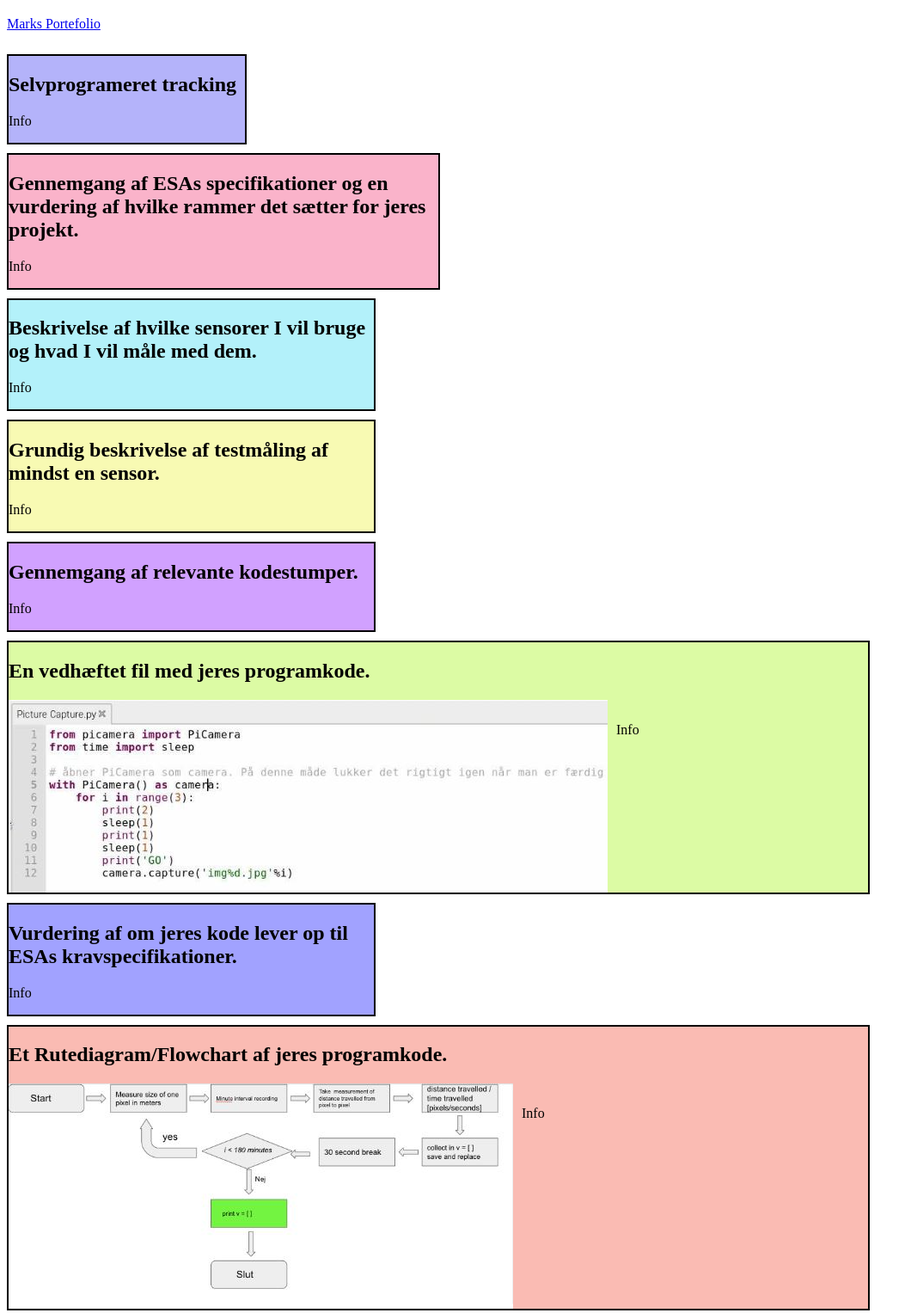
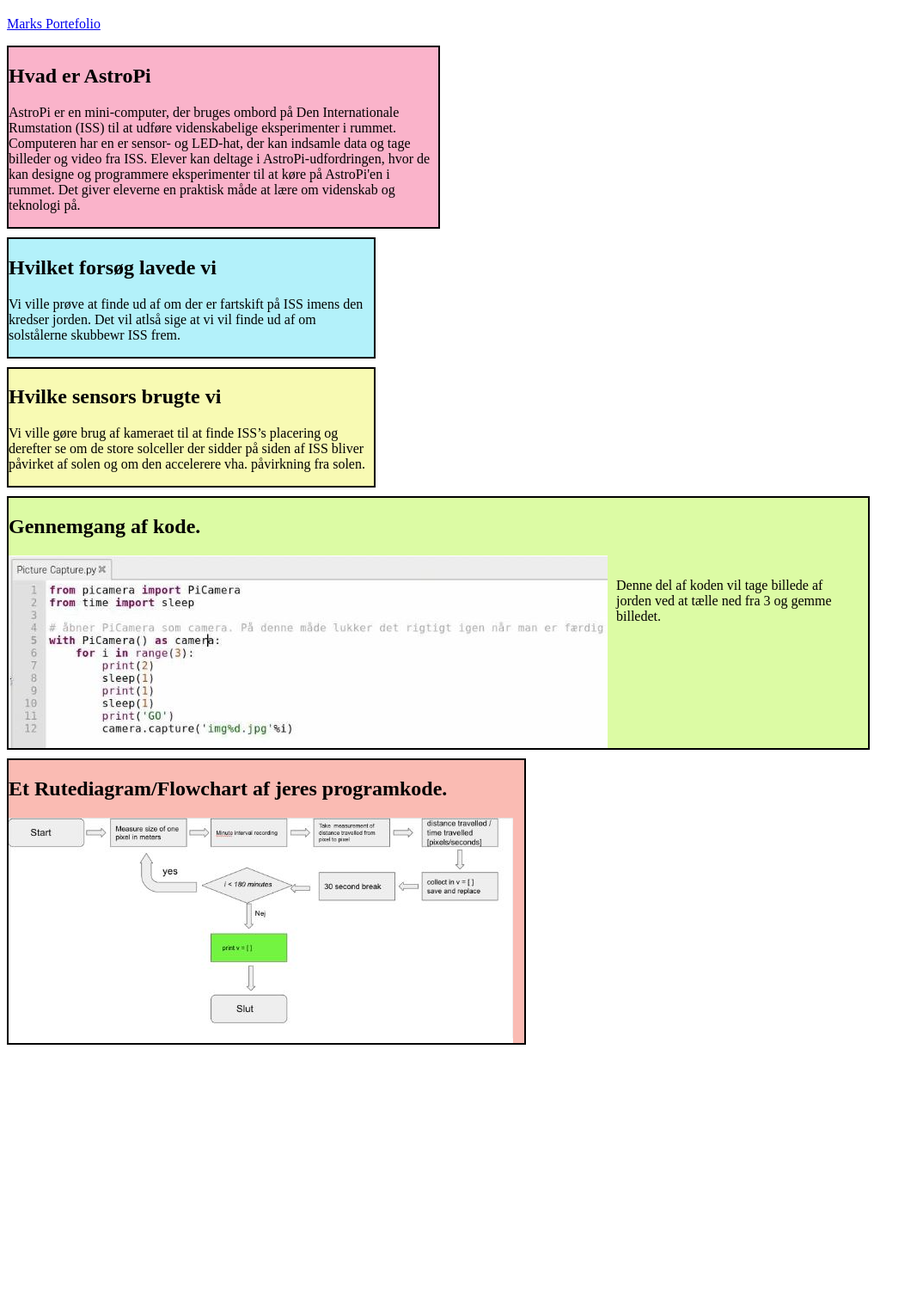
Before and after one commit to MarkKondoskal/Logbog, a plain HTML site: page IndexMEPortefolie.html in a window 1280 px wide. Shown: the part 61-1588 px from the top of the page at 86% size, without its empty margins (0-1067 px from the left). After the commit the page ends 1284 px from the top, so only its background shows below. Drawn offline with Linux system fonts and the light colour scheme.

Commit message:
Add files via upload

```diff
--- a/IndexMEPortefolie.html
+++ b/IndexMEPortefolie.html
@@ -10,77 +10,50 @@
     ESAs Mission Space Lab
 </h1>
 <p>
-    <a href="main.html"> Marks Portefolio </a>
+    <a href="index.html"> Marks Portefolio </a>
 </p>
 
 <body>
-    <div class="old">
-        <div class="box1">
-            <h2>
-                Selvprogrameret tracking
-            </h2>
-            <p>
-                Info
-            </p>
-        </div>
 
         <div class="box2">
             <h2>
-                Gennemgang af ESAs specifikationer og en vurdering af hvilke rammer det sætter for jeres projekt.
+                Hvad er AstroPi
             </h2>
             <p>
-                Info
+                AstroPi er en mini-computer, der bruges ombord på Den Internationale Rumstation (ISS) til at udføre videnskabelige eksperimenter i rummet. Computeren har en er sensor- og LED-hat, der kan indsamle data og tage billeder og video fra ISS. Elever kan deltage i AstroPi-udfordringen, hvor de kan designe og programmere eksperimenter til at køre på AstroPi'en i rummet. Det giver eleverne en praktisk måde at lære om videnskab og teknologi på.
             </p>
         </div>
 
         <div class="box3">
             <h2>
-                Beskrivelse af hvilke sensorer I vil bruge og hvad I vil måle med dem.
+                Hvilket forsøg lavede vi
             </h2>
             <p>
-                Info
+                Vi ville prøve at finde ud af om der er fartskift på ISS imens den kredser jorden. Det vil atlså sige at vi vil finde ud af om solstålerne skubbewr ISS frem.
             </p>
         </div>
 
         <div class="box4">
             <h2>
-                Grundig beskrivelse af testmåling af mindst en sensor.
+                Hvilke sensors brugte vi
             </h2>
             <p>
-                Info
-            </p>
-        </div>
-
-        <div class="box5">
-            <h2>
-                Gennemgang af relevante kodestumper.
-            </h2>
-            <p>
-                Info
+                Vi ville gøre brug af kameraet til at finde ISS’s placering og derefter se om de store solceller der sidder på siden af ISS bliver påvirket af solen og om den accelerere vha. påvirkning fra solen.
             </p>
         </div>
 
         <div class="box6">
             <h2>
-                En vedhæftet fil med jeres programkode.
+                Gennemgang af kode.
             </h2>
             <div class="img">
                 <img src="pcp.JPG" id="img6">
                 <div class="text">
                     <p>
-                        Info
+                        Denne del af koden vil tage billede af jorden ved at tælle ned fra 3 og gemme billedet.
                     </p>
                 </div>
             </div>
-        </div>
-
-        <div class="box7">
-            <h2>
-                Vurdering af om jeres kode lever op til ESAs kravspecifikationer.
-            </h2>
-            <p>
-                Info
-            </p>
         </div>
 
         <div class="box8">
@@ -91,7 +64,7 @@
                 <img src="guide.JPG" id="img8">
                 <div class="text">
                     <p>
-                        Info
+
                     </p>
                 </div>
             </div>
--- a/myStyle.css
+++ b/myStyle.css
@@ -108,7 +108,7 @@
 .box8{
   margin-top: 10px;
   background-color: rgba(240, 71, 49, 0.37);
-  width: 1000px;
+  width: 600px;
   height: auto;
   overflow: hidden;
   border-style: solid;
```
Also changed, not shown: IndexDatabaser.html (+1 -1 lines), index.html (+3 -4 lines), indexMakingOwnWeb.html (+1 -1 lines).
